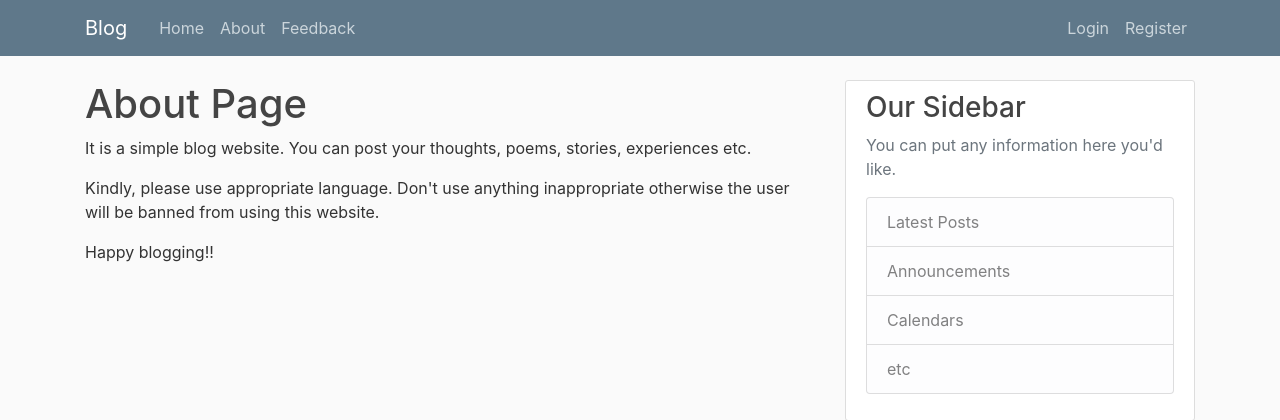
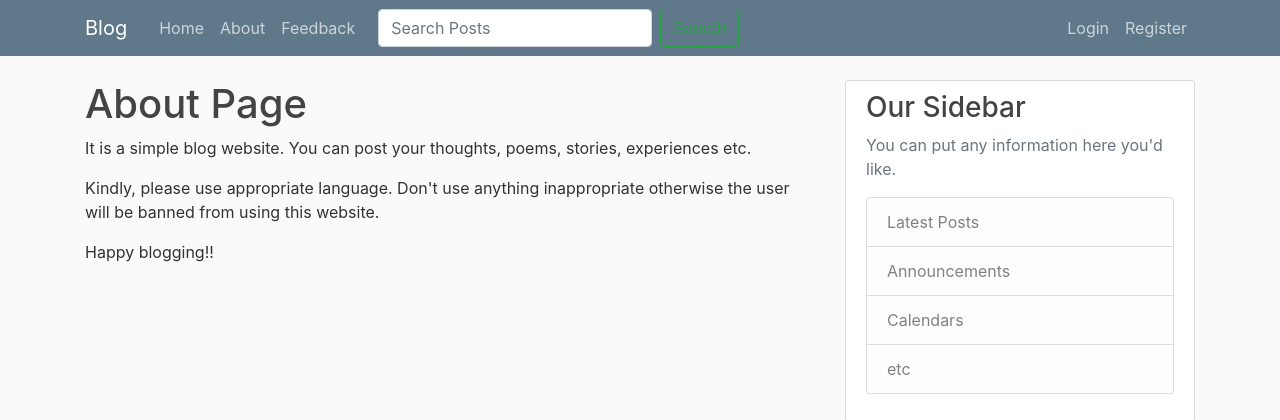
Before and after one commit to gup-abhi/django_project, a Django app: page /about/ in a window 1280 px wide. Shown: the top 420 px of the page. Run offline with Django 3.2, Linux system fonts and the light colour scheme; some libraries are stand-ins or nearby versions.

Commit message:
Added search Bar

```diff
--- a/blog/templates/blog/base.html
+++ b/blog/templates/blog/base.html
@@ -31,6 +31,12 @@
                     <a class="nav-item nav-link" href="{% url 'blog-home' %}">Home</a>
                     <a class="nav-item nav-link" href="{% url 'blog-about' %}">About</a>
                     <a class="nav-item nav-link" href="{% url 'contact_us' %}">Feedback</a>
+                    <div class="container">
+                        <form class="form-inline my-2 my-lg-0">
+                            <input class="form-control mr-sm-2" action="{% url 'blog-home' %}" method="GET" type="search" placeholder="Search Posts" aria-label="Search" name="q">
+                            <button class="btn btn-outline-success my-2 my-sm-0" type="submit">Search</button>
+                        </form>
+                    </div>
                 </div>
                 <!-- Navbar Right Side -->
                 <div class="navbar-nav">
--- a/blog/views.py
+++ b/blog/views.py
@@ -17,6 +17,9 @@ from django.contrib.auth.decorators import login_required
 from django.contrib import messages
 from django.core.mail import send_mail
 import environ
+import operator
+from django.db.models import Q
+from functools import reduce
 
 
 # Create your views here.
@@ -27,6 +30,24 @@ class PostListView(ListView):
     context_object_name = 'posts'
     ordering = ['-date_posted']
     paginate_by = 5
+
+    def get_queryset(self):
+        query = self.request.GET.get('q')
+        if query:
+            query_list = query.split()
+            post_list = Post.objects.filter(
+                reduce(operator.and_,
+                       (Q(title__icontains=q) for q in query_list)) |
+                reduce(operator.and_,
+                       (Q(content__icontains=q) for q in query_list))
+            ).order_by('-date_posted')
+        else:
+            post_list = Post.objects.all().order_by('-date_posted')
+        return post_list
+
+    def get_context_data(self, **kwargs):
+        context = super().get_context_data(**kwargs)
+        return context
 
 
 class UserPostListView(ListView):
```
